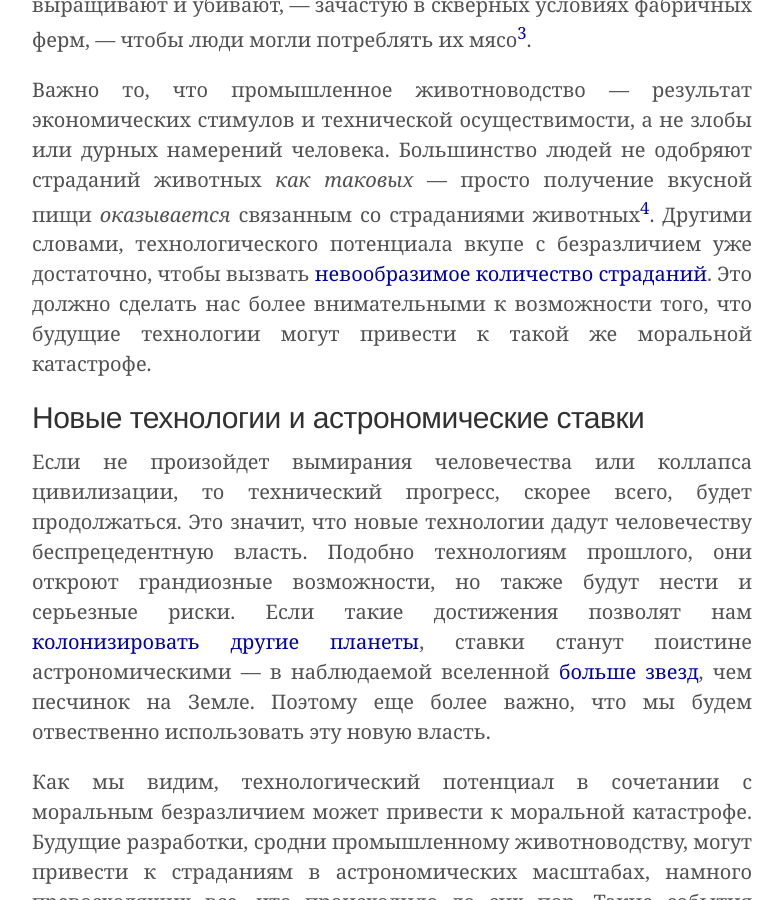
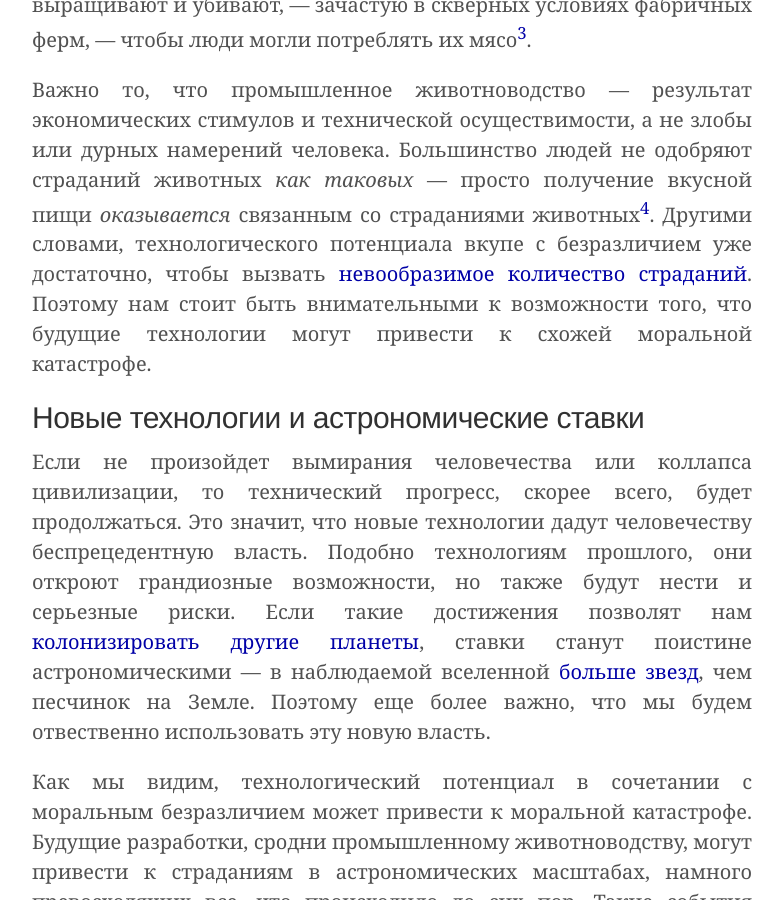
Before and after one commit to ReducingSuffering/reducingsuffering.github.io, a Jekyll site: the page built from _articles/tobias-baumann-s-risks-an-introduction.md, in a window 1280 px wide and 900 px high, scrolled down 3139 px. Shown: the whole window, without its empty margins (248-1031 px from the left). Built offline with Jekyll 4.4.1, drawn with Linux system fonts in a browser that asks for light colours.

Commit message:
Update tobias-baumann-s-risks-an-introduction.md

```diff
--- a/_articles/tobias-baumann-s-risks-an-introduction.md
+++ b/_articles/tobias-baumann-s-risks-an-introduction.md
@@ -55,7 +55,7 @@ preview_here: true
 
 Риски, связанные с новыми технологиями, выглядят еще хуже, если мы рассмотрим их, [расширив наш моральный круг на всех сентиентных существ](https://www.youtube.com/watch?v=TmxcDnV7DwE), включая нечеловеческих животных. Индустриализация привела к [умножению](http://www.humanesociety.org/news/resources/research/stats_slaughter_totals.html?) числа животных, которых выращивают и убивают, — зачастую в скверных условиях фабричных ферм, — чтобы люди могли потреблять их мясо[^3].
 
-Важно то, что промышленное животноводство — результат экономических стимулов и технической осуществимости, а не злобы или дурных намерений человека. Большинство людей не одобряют страданий животных _как таковых_ — просто получение вкусной пищи _оказывается_ связанным со страданиями животных[^4]. Другими словами, технологического потенциала вкупе с безразличием уже достаточно, чтобы вызвать [невообразимое количество страданий](http://thevegancalculator.com/animal-slaughter/). Это должно сделать нас более внимательными к возможности того, что будущие технологии могут привести к такой же моральной катастрофе.
+Важно то, что промышленное животноводство — результат экономических стимулов и технической осуществимости, а не злобы или дурных намерений человека. Большинство людей не одобряют страданий животных _как таковых_ — просто получение вкусной пищи _оказывается_ связанным со страданиями животных[^4]. Другими словами, технологического потенциала вкупе с безразличием уже достаточно, чтобы вызвать [невообразимое количество страданий](http://thevegancalculator.com/animal-slaughter/). Поэтому нам стоит быть внимательными к возможности того, что будущие технологии могут привести к схожей моральной катастрофе.
 
 <h2><a id="3"></a>Новые технологии и астрономические ставки</h2>
 
```
